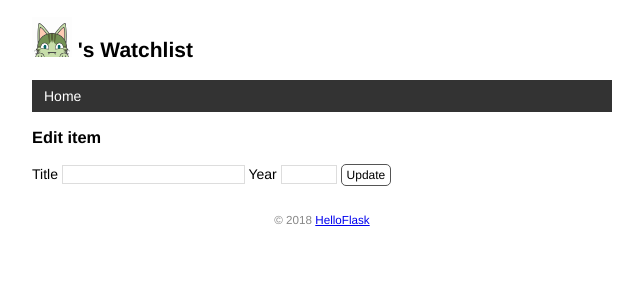
After one commit to williamUBC/watchlist, a Flask app: template templates/edit.html in a window 1280 px wide. The commit adds this page. Shown: the top 300 px of the page, without its empty margins (318-961 px from the left). Run offline with Flask 2, Linux system fonts and the light colour scheme; the template is opened without the code that fills it, so the values that code supplies are empty.

Commit message:
Create, edit and delete item by form

```diff
--- a/app.py
+++ b/app.py
@@ -1,5 +1,6 @@
-from flask import Flask, render_template
+from flask import Flask, render_template, request, flash, redirect
 from flask.helpers import url_for
+from sqlalchemy.orm import query
 from werkzeug.utils import escape
 from flask_sqlalchemy import SQLAlchemy
 
@@ -16,6 +17,8 @@ else:  # 否则使用四个斜线
 app = Flask(__name__)
 
 # 自定义指令，用于初始化db文件
+
+
 @app.cli.command()
 @click.option('--drop', is_flag=True, help='Create after drop')
 def initdb(drop):
@@ -27,6 +30,8 @@ def initdb(drop):
 # 在terminal中执行flask initdb 或 flask initdb --drop使用，注意不是在flask shell中执行
 
 # 自定义指令，用于向数据库添加测试数据
+
+
 @app.cli.command()
 def forge():
     click.echo('Inputing data to db...')
@@ -52,18 +57,21 @@ def forge():
     db.session.commit()
     click.echo('Finish!')
 
-app.config['SQLALCHEMY_DATABASE_URI'] = prefix + os.path.join(app.root_path, 'data.db') #connect to SQLite
-#app.config['SQLALCHEMY_DATABASE_URI'] = 'mysql://root:admin@127.0.0.1/flask_db' #connect to MySql
+
+app.config['SQLALCHEMY_DATABASE_URI'] = prefix + \
+    os.path.join(app.root_path, 'data.db')  # connect to SQLite
+# app.config['SQLALCHEMY_DATABASE_URI'] = 'mysql://root:admin@127.0.0.1/flask_db' #connect to MySql
 app.config['SQLALCHEMY_TRACK_MODIFICATIONS'] = False  # 关闭对模型修改的监控
 
+app.config['SECRET_KEY'] = 'dev'
 
 db = SQLAlchemy(app)
-
 
 
 class User(db.Model):
     id = db.Column(db.Integer, primary_key=True)
     name = db.Column(db.String(20))
+
 
 class Movie(db.Model):
     id = db.Column(db.Integer, primary_key=True)
@@ -76,11 +84,26 @@ def inject_user():
     user = User.query.first()
     return {'user': user}
 
-@app.route('/')
+
+@app.route('/', methods=['GET', 'POST'])
 def index():
     #user = User.query.first()
+    if request.method == 'POST':
+        title = request.form.get('title')
+        year = request.form.get('year')
+        if not title or not year or len(year) > 4 or len(title) > 60:
+            flash('Invalid input')
+            return redirect(url_for('index'))
+
+        movie = Movie(title=title, year=year)
+        db.session.add(movie)
+        db.session.commit()
+        flash('Item created')
+        return redirect(url_for('index'))
+
     movies = Movie.query.all()
     return render_template('index.html', movies=movies)
+
 
 @app.route('/user/<name>')
 def user_page(name):
@@ -91,17 +114,46 @@ def user_page(name):
       这样在返回响应时浏览器就不会把它们当做代码执行。
     '''
 
+
 @app.route('/test')
 def test_url_for():
-    print(url_for('hello'))
+    #print(url_for('hello'))
     print(url_for('user_page', name='wow'))
     print(url_for('test_url_for'))  # 输出：/test
     # 下面这个调用传入了多余的关键字参数，它们会被作为查询字符串附加到 URL 后面。
     print(url_for('test_url_for', num=2))  # 输出：/test?num=2
+
+    print(url_for('edit', movie_id=1))
     return 'Test page'
 
+@app.route('/movie/edit/<int:movie_id>', methods=['GET', 'POST'])
+def edit(movie_id):
+    movie = Movie.query.get_or_404(movie_id)
+    if request.method == 'POST':
+        title = request.form['title']
+        year = request.form['year']
+
+        if not title or not year or len(year) != 4 or len(title) > 60:
+            flash('Invalid input.')
+            return redirect(url_for('edit', movie_id=movie_id))
+
+        movie.title = title
+        movie.year = year
+        db.session.commit()
+        flash('Item updated.')
+        return redirect(url_for('index'))
+
+    return render_template('edit.html', movie=movie)
+
+@app.route('/movie/delete/<int:movie_id>', methods=['POST'])
+def delete(movie_id):
+    movie = Movie.query.get_or_404(movie_id)
+    db.session.delete(movie)
+    db.session.commit()
+    flash('Item deleted.')
+    return redirect(url_for('index'))
 
 @app.errorhandler(404)
 def page_not_found(e):
     #user = User.query.first()
-    return render_template('404.html'), 404 #在console中输出状态代码
+    return render_template('404.html'), 404  # 在console中输出状态代码
--- a/static/style.css
+++ b/static/style.css
@@ -84,3 +84,49 @@ nav li a:hover {
     border-radius: 5px;
     padding: 3px 5px;
 }
+
+/* 覆盖某些浏览器对 input 元素定义的字体 */
+input[type=submit] {
+    font-family: inherit;
+}
+
+input[type=text] {
+    border: 1px solid #ddd;
+}
+
+input[name=year] {
+    width: 50px;
+}
+
+.btn {
+    font-size: 12px;
+    padding: 3px 5px;
+    text-decoration: none;
+    cursor: pointer;
+    background-color: white;
+    color: black;
+    border: 1px solid #555555;
+    border-radius: 5px;
+}
+
+.btn:hover {
+    text-decoration: none;
+    background-color: black;
+    color: white;
+    border: 1px solid black;
+}
+
+.alert {
+    position: relative;
+    padding: 7px;
+    margin: 7px 0;
+    border: 1px solid transparent;
+    color: #004085;
+    background-color: #cce5ff;
+    border-color: #b8daff;
+    border-radius: 5px;
+}
+
+.inline-form {
+    display: inline;
+}
--- a/templates/base.html
+++ b/templates/base.html
@@ -10,6 +10,9 @@
     {% endblock %}
 </head>
 <body>
+    {% for message in get_flashed_messages() %}
+        <div class="alert">{{message}}</div>
+    {% endfor %}
     <h2>
         <img alt="Avatar" class="avatar" src="{{ url_for('static', filename='images/avatar.png') }}">
         {{ user.name }}'s Watchlist
--- /dev/null
+++ b/templates/edit.html
@@ -0,0 +1,9 @@
+{% extends 'base.html' %}
+{% block content %}
+<h3>Edit item</h3>
+<form method="POST">
+    Title <input type="text" name="title" autocomplete="off" required value="{{movie.title}}" >
+    Year <input type="text" name="year" autocomplete="off" required value="{{movie.year}}" >
+    <input type="submit" class="btn" name="submit" value="Update" >
+</form>
+{% endblock %}
```
Also changed, not shown: templates/index.html (+10 -0 lines).
